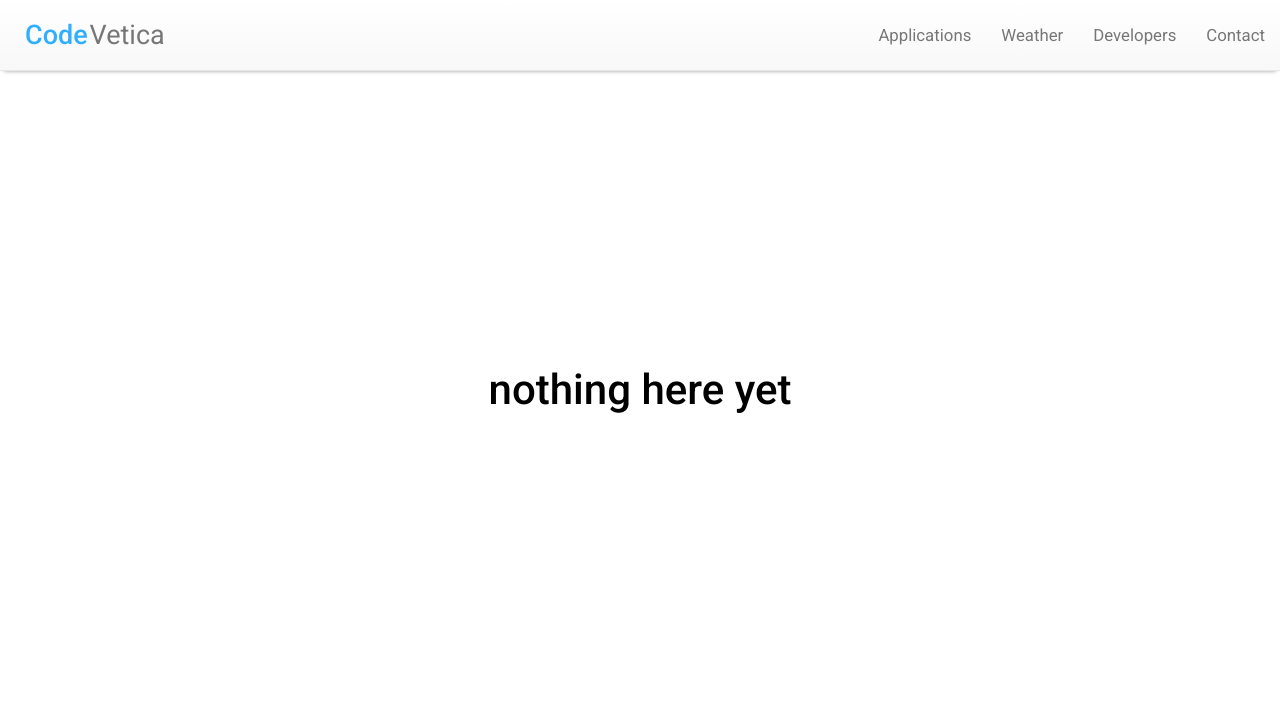
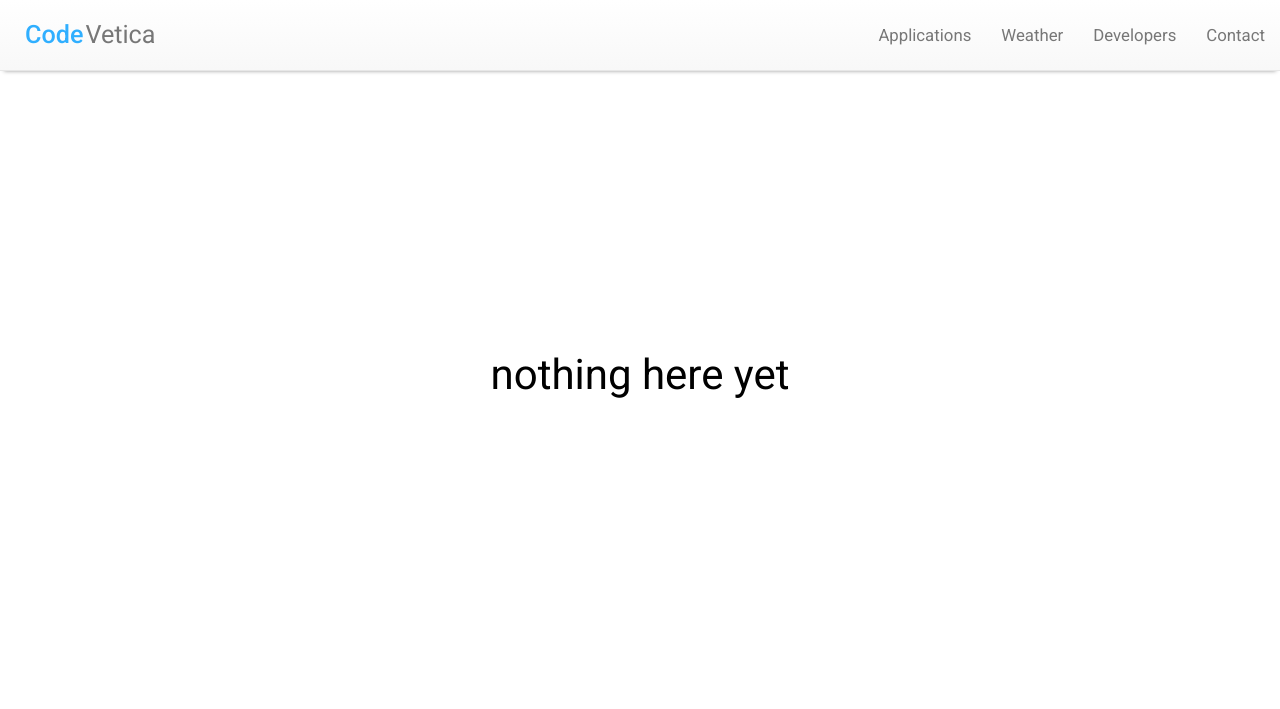
Before and after one commit to svenbaertschi/mako, a Django app: page /apps/ in a window 1280 px wide. Shown: the top 709 px of the page. Run offline with Django 3.2, Linux system fonts and the light colour scheme; some libraries are stand-ins or nearby versions.

Commit message:
fixed broken code

```diff
--- a/courses/views.py
+++ b/courses/views.py
@@ -1,4 +1,4 @@
 from django.shortcuts import render
 
 def index(request):
-    return render(request, 'temptext.html', {'message':'<h1>nothing here yet</p>'})
+    return render(request, 'temptext.html', {'message':'<h1>nothing here yet</h1>'})
--- a/static/css/styles.css
+++ b/static/css/styles.css
@@ -1,12 +1,12 @@
-body { padding-top: 70px; font-family:'Roboto';}
+body {padding-top:70px; font-family: 'Roboto';}
 a.links {color: #30afff; text-decoration: none;}
 a.links:visited {color: #30afff;}
 a.links:hover {color: #777;}
-#navbar a {font-family: 'Roboto'}
+#navbar a {font-family: 'Roboto'; font-size: 120%;}
 #navbar a.links:link {font-size: 120%}
 #navbar a.links:visited {font-size: 120%}
-#navbar a.links:hover {font-weight: bold; color: #30afff!important ; font-size: 120%}
-#navbar a.links:active {font-weight: bold; color: #30afff!important ; font-size: 120%}
+#navbar a.links:hover {font-weight: bold; color: #30afff!important ; }
+#navbar a.links:active {font-weight: bold; color: #30afff!important ; }
 a.link-dark {color: black; text-decoration: none; font-weight: 400; font-size: 3em; }
 a.link-dark:visited {color: black;}
 a.link-dark:hover {color: #30afff;}
@@ -24,7 +24,7 @@ p, h1, h2, h3, h4, h5 {
   font-family: 'Roboto';
   color: #383838;
 }
-h1 {color: black; text-decoration: none; font-weight: 500; font-size: 3em; }
+h1 {color: black; text-decoration: none; font-weight: 400; font-size: 3em; }
 h2 {font-weight: 500;}
 
 h10 {
@@ -78,15 +78,15 @@ h11 {
 #id_location {
   text-align:center;
 }
-
+/*.navbar {display:none!important;}*/
 /* "full screen" text align in middle, roughly */
 .vert-align-full {
     display: flex;
     justify-content: center;
     align-items: center;
-    height: -o-calc(100vh - 160px); /* opera */
-    height: -webkit-calc(100vh - 160px); /* google, safari */
-    height: -moz-calc(100vh - 160px); /* firefox */
+    height: -o-calc(75vh); /* opera */
+    height: -webkit-calc(75vh); /* google, safari */
+    height: -moz-calc(75vh); /* firefox */
 }
 
 /* NavBar toggle border */
@@ -95,6 +95,13 @@ h11 {
       border: none;
       outline: none;
     }
+    .vert-align-full {
+    padding-top:70px;
+    display: flex;
+    justify-content: center;
+    align-items: center;
+    height: 450px;
+  }
 }
 /* Responsive */
 @media (min-width: 768px) {
@@ -120,11 +127,6 @@ h11 {
   }
 }
 
-
-@media (max-width: 768px) {
-    navbar-brand { display:none !important;}
-}
-
 /* OCD fix for carousel buttons */
 .carousel-control:focus {
     opacity: 0.5;
```
